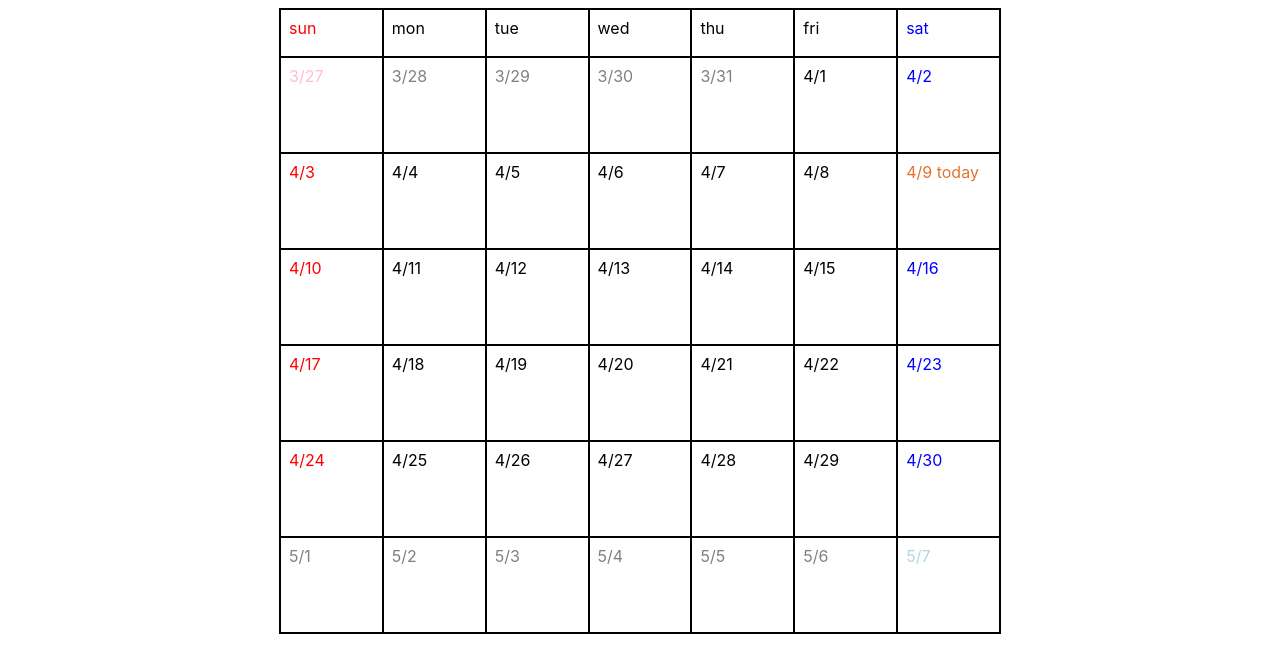
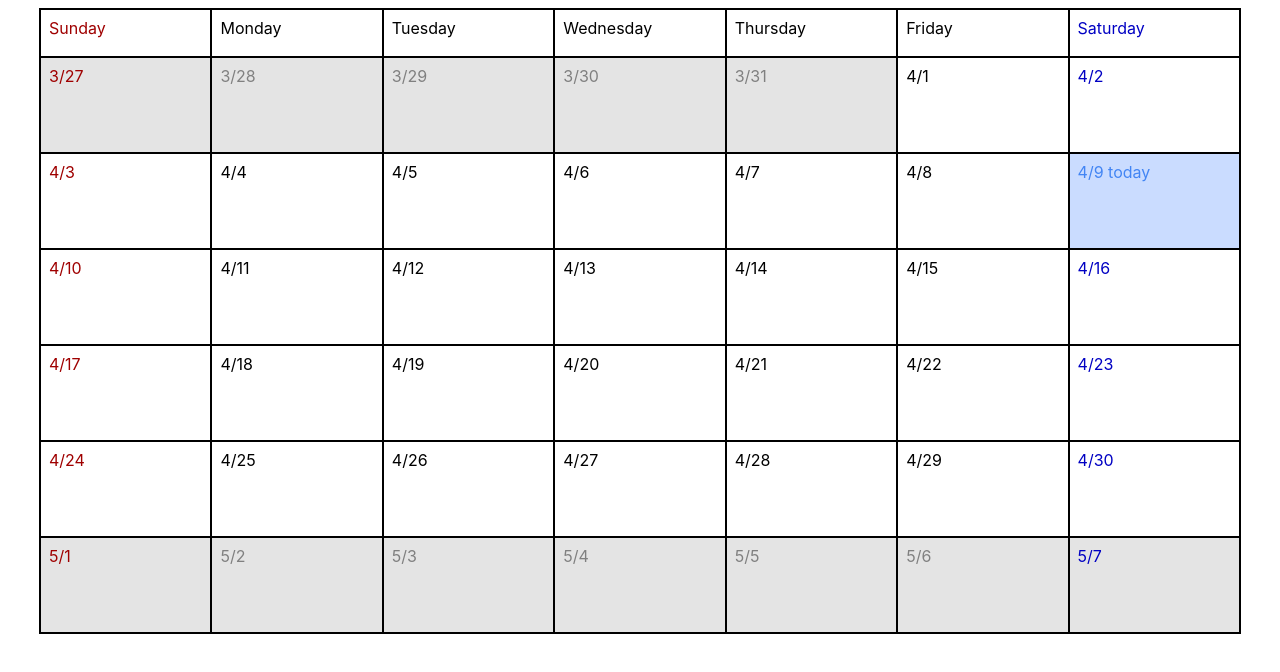
Before and after one commit to anaclumos/calendar.js, a plain HTML site: page index.html in a window 1280 px wide. Drawn offline with Linux system fonts and the light colour scheme; a web font is replaced by a local one.

Commit message:
reformat calendar

```diff
--- a/calendar.js
+++ b/calendar.js
@@ -1,40 +1,39 @@
-const html = (s, ...args) => s.map((ss, i) => `${ss}${args[i] || ''}`).join('');
+const html = (s, ...args) => s.map((ss, i) => `${ss}${args[i] || ''}`).join('')
 
-const NUMBER_OF_DAYS_IN_WEEK = 7;
-const NAME_OF_DAYS = ['sun', 'mon', 'tue', 'wed', 'thu', 'fri', 'sat'];
-
+const NUMBER_OF_DAYS_IN_WEEK = 7
+const NAME_OF_DAYS = ['sun', 'mon', 'tue', 'wed', 'thu', 'fri', 'sat']
+const LONG_NAME_OF_DAYS = ['Sunday', 'Monday', 'Tuesday', 'Wednesday', 'Thursday', 'Friday', 'Saturday']
 const renderCalendar = ($target) => {
-  $target.innerHTML = getCalendarHTML();
-};
+  let html = getCalendarHTML()
+  // minify html
+  html = html.replace(/\n/g, '')
+  // replace multiple spaces with single space
+  html = html.replace(/\s{2,}/g, ' ')
+  $target.innerHTML = html
+}
 
 const processDate = (day) => {
-  const date = day.getDate();
-  const month = day.getMonth();
-  const year = day.getFullYear();
+  const date = day.getDate()
+  const month = day.getMonth()
+  const year = day.getFullYear()
   return {
     lastMonthLastDate: new Date(year, month, 0),
     thisMonthFirstDate: new Date(year, month, 1),
     thisMonthLastDate: new Date(year, month + 1, 0),
     nextMonthFirstDate: new Date(year, month + 1, 1),
-  };
-};
+  }
+}
 
 const getCalendarHTML = () => {
-  let today = new Date();
-  let {
-    lastMonthLastDate,
-    thisMonthFirstDate,
-    thisMonthLastDate,
-    nextMonthFirstDate,
-  } = processDate(today);
-  let calendarContents = [];
+  let today = new Date()
+  let { lastMonthLastDate, thisMonthFirstDate, thisMonthLastDate, nextMonthFirstDate } =
+    processDate(today)
+  let calendarContents = []
 
   for (let d = 0; d < NUMBER_OF_DAYS_IN_WEEK; d++) {
     calendarContents.push(
-      html`<div class="${NAME_OF_DAYS[d]} calendar-cell">
-        ${NAME_OF_DAYS[d]}
-      </div>`
-    );
+      html`<div class="${NAME_OF_DAYS[d]} calendar-cell">${LONG_NAME_OF_DAYS[d]}</div>`
+    )
   }
 
   for (let d = 0; d < thisMonthFirstDate.getDay(); d++) {
@@ -51,7 +50,7 @@ const getCalendarHTML = () => {
         d +
         1}
       </div>`
-    );
+    )
   }
 
   for (let d = 0; d < thisMonthLastDate.getDate(); d++) {
@@ -65,18 +64,18 @@ const getCalendarHTML = () => {
           this-month
         "
       >
-        ${today.getMonth() + 1}/${d + 1}
-        ${today.getDate() === d + 1 ? ' today' : ''}
+        ${today.getMonth() + 1}/${d + 1} ${today.getDate() === d + 1 ? ' today' : ''}
       </div>`
-    );
+    )
   }
 
-  let nextMonthDaysToRender = 7 - (calendarContents.length % 7);
+  let nextMonthDaysToRender = 7 - (calendarContents.length % 7)
 
   for (let d = 0; d < nextMonthDaysToRender; d++) {
     calendarContents.push(
       html`<div
         class="
+          ${(nextMonthFirstDate.getDay() + d) % 7 === 0 ? 'sun' : ''}
           ${(nextMonthFirstDate.getDay() + d) % 7 === 6 ? 'sat' : ''}
           calendar-cell
           next-month
@@ -84,7 +83,7 @@ const getCalendarHTML = () => {
       >
         ${nextMonthFirstDate.getMonth() + 1}/${d + 1}
       </div>`
-    );
+    )
   }
-  return calendarContents.join('');
-};
+  return calendarContents.join('')
+}
--- a/index.html
+++ b/index.html
@@ -3,10 +3,11 @@
   <head>
     <meta charset="UTF-8" />
     <meta name="viewport" content="width=device-width, initial-scale=1.0" />
-    <title>Calendar + Grid</title>
+    <title>JavaScript Calendar</title>
     <script src="calendar.js"></script>
     <style>
-      #App {
+      @import url('https://cdn.jsdelivr.net/gh/orioncactus/pretendard/dist/web/static/pretendard.css');
+      #calendar {
         /* grid */
         display: grid;
         grid-template-columns: 1fr 1fr 1fr 1fr 1fr 1fr 1fr;
@@ -14,48 +15,47 @@
         grid-auto-rows: 6rem;
 
         /* style */
-        font-family: -apple-system, BlinkMacSystemFont, 'Segoe UI', sans-serif;
+        font-family: ui-sans-serif, -apple-system, BlinkMacSystemFont, 'Apple SD Gothic Neo',
+          Pretendard, system-ui, -system-ui, sans-serif, 'Apple Color Emoji';
         border: 1px solid black;
-        max-width: 720px;
+        max-width: 1200px;
         margin-left: auto;
         margin-right: auto;
+
+        overflow: scroll;
       }
 
       .calendar-cell {
         border: 1px solid black;
         padding: 0.5rem;
+        min-width: 6rem;
       }
 
       .past-month,
       .next-month {
         color: gray;
+        background-color: #e4e4e4;
       }
 
       .sun {
-        color: red;
+        color: rgb(159, 0, 0);
       }
 
       .sat {
-        color: blue;
-      }
-
-      .past-month.sun {
-        color: pink;
-      }
-
-      .next-month.sat {
-        color: lightblue;
+        color: rgb(0, 0, 195);
       }
 
       .today {
-        color: #e5732f;
+        color: #4285f4;
+        background-color: #cadcff;
       }
     </style>
   </head>
   <body>
-    <div id="App"></div>
+    <div id="navigator"></div>
+    <div id="calendar"></div>
   </body>
   <script>
-    renderCalendar(document.querySelector('#App'));
+    renderCalendar(document.querySelector('#calendar'))
   </script>
 </html>
```
